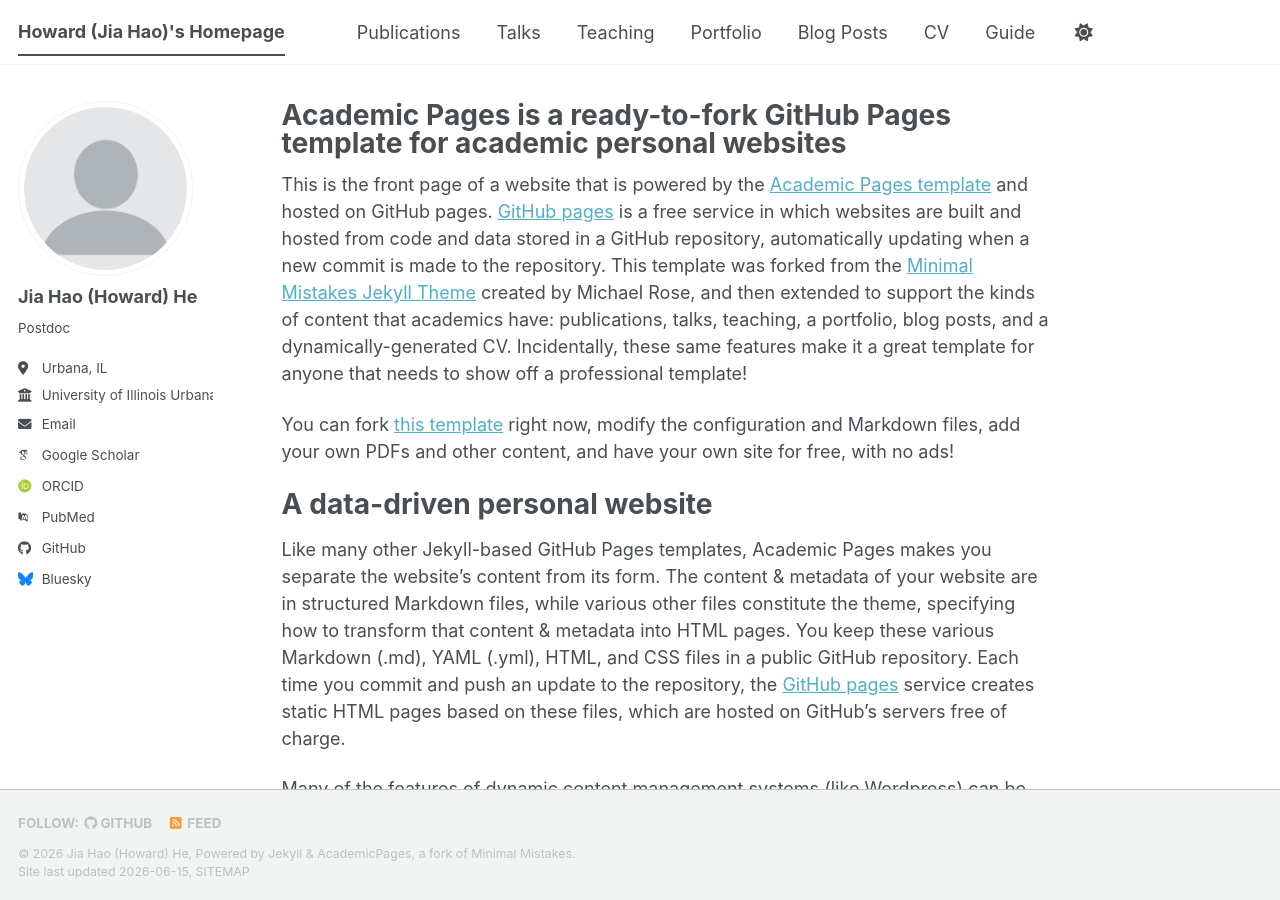
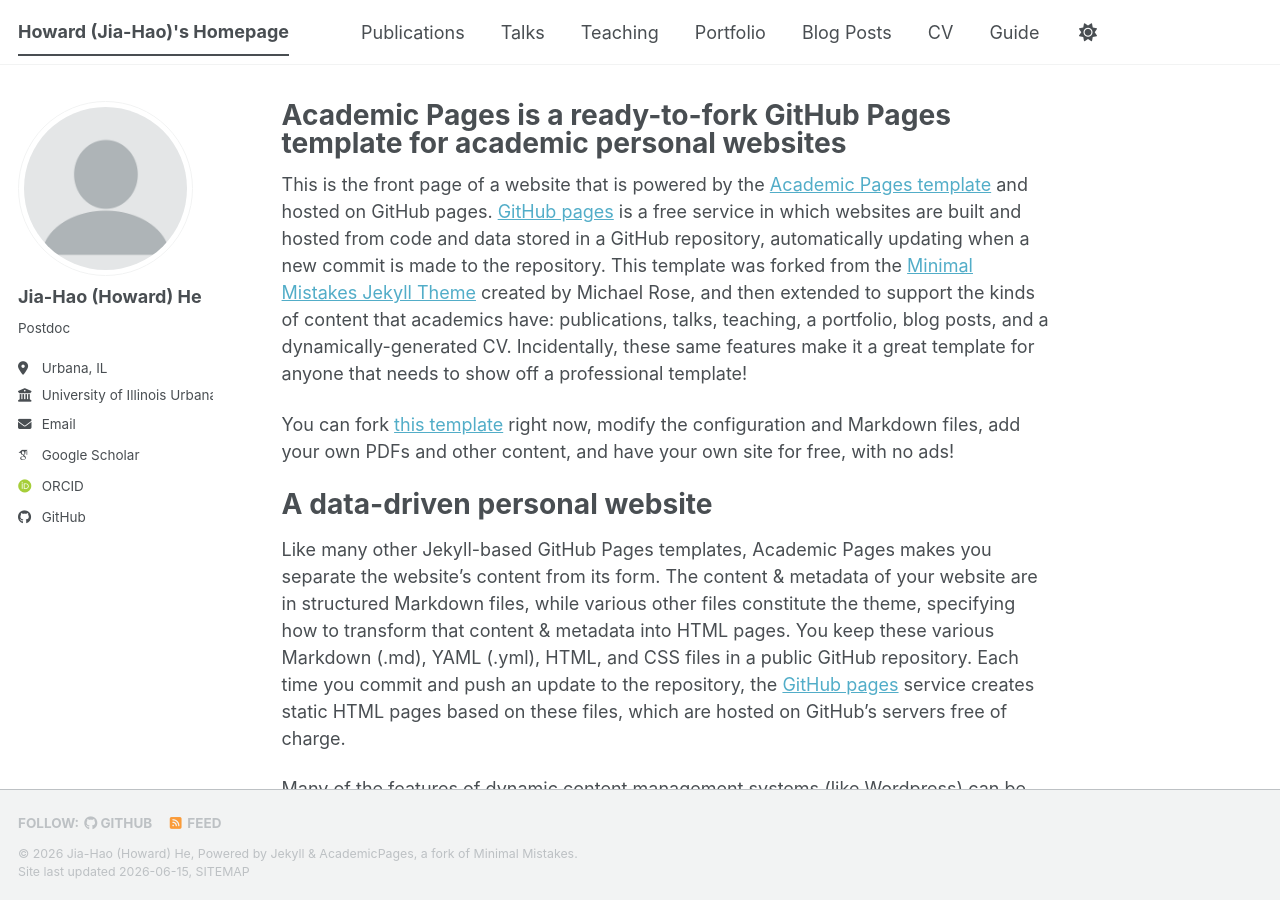
Before and after one commit to howardjhe/howardjhe.github.io, a Jekyll site: the page built from _pages/about.md, in a window 1280 px wide and 900 px high. Built offline with Jekyll 4.4.1, drawn with Linux system fonts in a browser that asks for light colours; some web fonts are replaced; a script bundle is joined from its source files by our own code; library files that are not in the unit come from our copies.

Commit message:
Update _config.yml

```diff
--- a/_config.yml
+++ b/_config.yml
@@ -9,9 +9,9 @@
 # Basic Site Settings
 locale                   : "en-US"
 site_theme               : "default" # The available themes options are "default", "air", "sunrise", "mint", "dirt" and "contrast"
-title                    : "Howard (Jia Hao)'s Homepage"
+title                    : "Howard (Jia-Hao)'s Homepage"
 title_separator          : "-"
-name                     : &name "Jia Hao (Howard) He"
+name                     : &name "Jia-Hao (Howard) He"
 description              : &description "Howard's academic portfolio"   # Update this with a general description of your site, this is the default if not overridden by a page
 url                      : "https://howardjhe.github.io" # The base hostname & protocol for your site e.g. "https://[your GitHub username].github.io",
                                                            # or if you already have some other page hosted on Github then use "https://[your GitHub username].github.io/[Your Repo Name]"
@@ -24,7 +24,7 @@ repository               : "howardjhe/howardjhe.github.io"
 author:
   # Biographic information
   avatar           : "profile.png"
-  name             : "Jia Hao (Howard) He"
+  name             : "Jia-Hao (Howard) He"
   pronouns         : # example: "she/her"
   bio              : "Postdoc"
   location         : "Urbana, IL"
@@ -41,7 +41,7 @@ author:
   orcid            : "https://orcid.org/0000-0001-7596-9156"
   semantic         : # URL
   ssrn             : # URL
-  pubmed           : "https://www.ncbi.nlm.nih.gov/pubmed/?term=john+snow"
+  pubmed           : # URL
   researchgate     : # URL
   scopus           : # URL
   zotero           : # URL
@@ -57,7 +57,7 @@ author:
 
   # Social media
   artstation       : # Username
-  bluesky          : "bsky.app" # Replace this with you Bluesky username
+  bluesky          : # Replace this with you Bluesky username
   facebook         : # Username
   flickr           : # Username
   foursquare       : # Username
```
